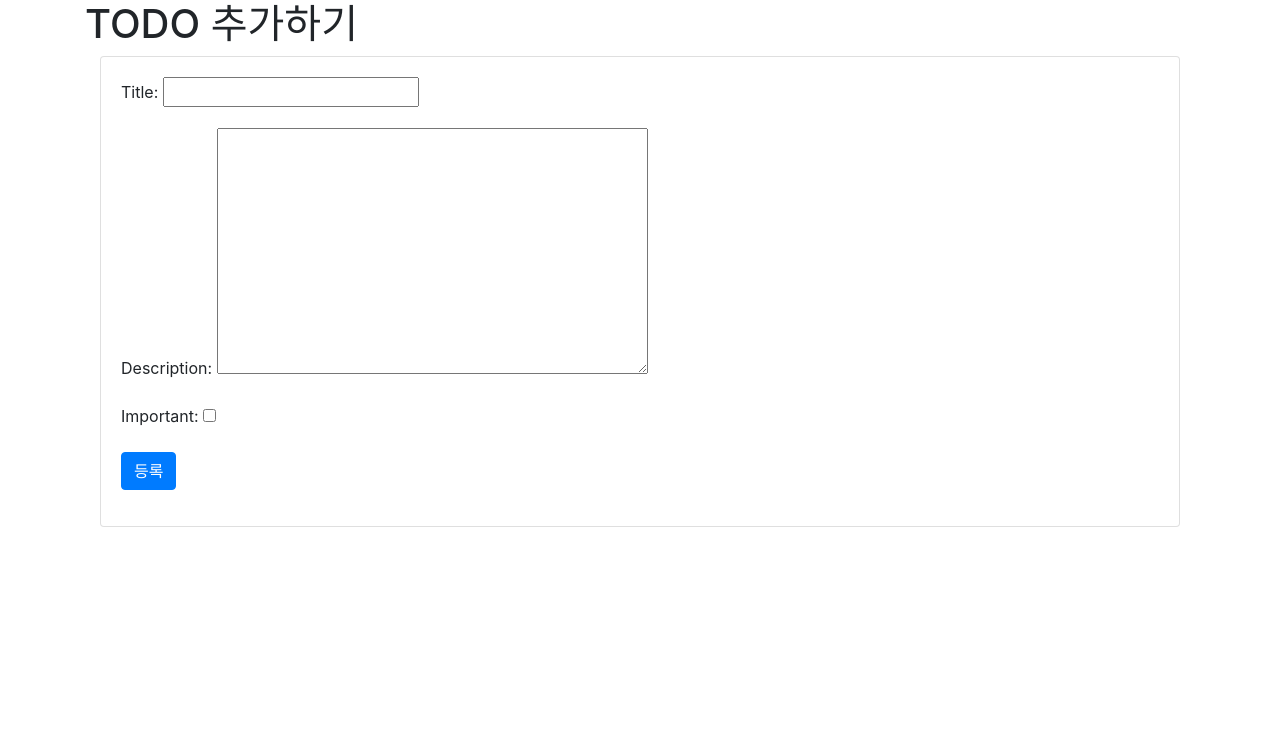
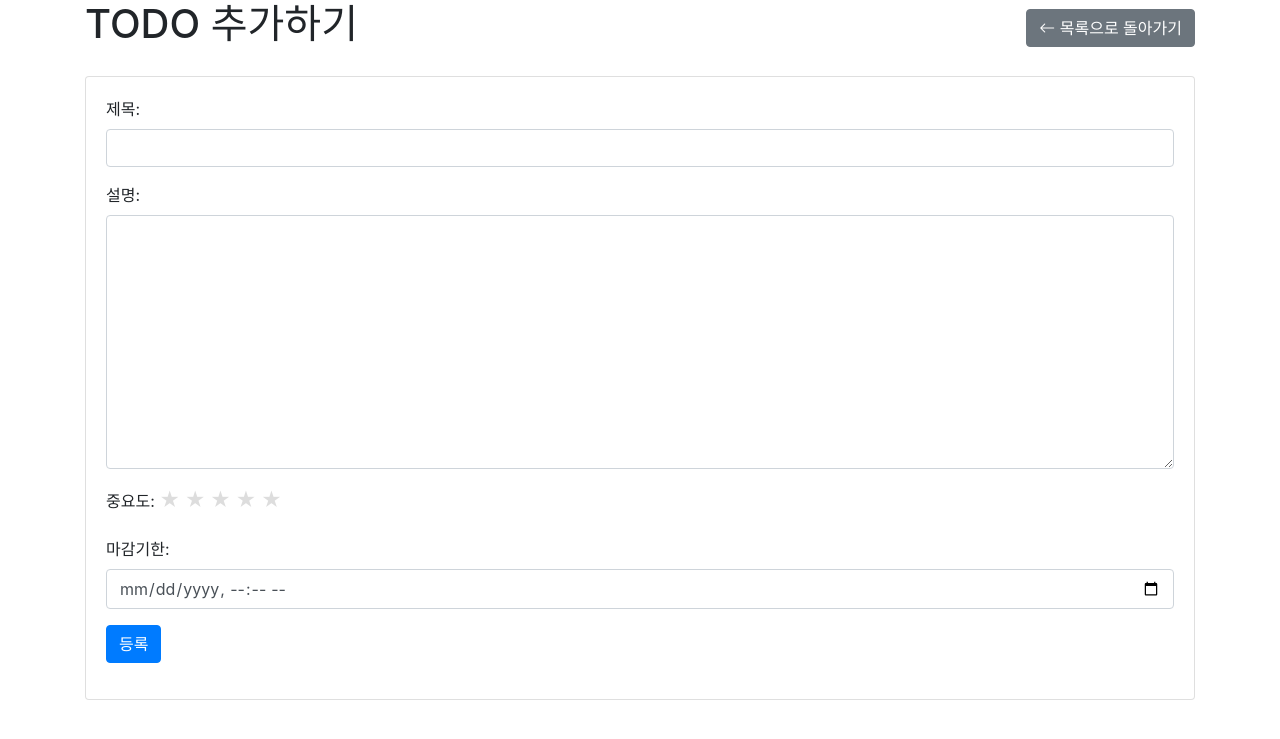
Before and after one commit to YoonMay26/todo-project, a Django app: page /todo/post/ in a window 1280 px wide. Shown: the top 739 px of the page. Run offline with Django 3.2, Linux system fonts and the light colour scheme; some libraries are stand-ins or nearby versions.

Commit message:
todo_post edit

```diff
--- a/todolist/mytodo/settings.py
+++ b/todolist/mytodo/settings.py
@@ -117,3 +117,5 @@ USE_TZ = True
 # https://docs.djangoproject.com/en/3.1/howto/static-files/
 
 STATIC_URL = '/static/'
+
+DEFAULT_AUTO_FIELD = 'django.db.models.BigAutoField'
--- a/todolist/todo/forms.py
+++ b/todolist/todo/forms.py
@@ -1,8 +1,12 @@
 from django import forms
 from .models import Todo
-
 
 class TodoForm(forms.ModelForm):
     class Meta:
         model = Todo
-        fields = ('title', 'description', 'important')
+        fields = ['title', 'description', 'important', 'deadline']
+        widgets = {
+            'title': forms.TextInput(attrs={'class': 'form-control'}),
+            'description': forms.Textarea(attrs={'class': 'form-control'}),
+            'deadline': forms.DateTimeInput(attrs={'class': 'form-control', 'type': 'datetime-local'}),
+        }
--- a/todolist/todo/models.py
+++ b/todolist/todo/models.py
@@ -1,13 +1,12 @@
 from django.db import models
 
-
-# Create your models here.
 class Todo(models.Model):
     title = models.CharField(max_length=100)
     description = models.TextField(blank=True)
-    created = models.DateTimeField(auto_now_add=True)
+    created = models.DateTimeField(blank=True)
+    deadline = models.DateTimeField(null=True, blank=True)  # 새로운 필드
     complete = models.BooleanField(default=False)
-    important = models.BooleanField(default=False)
+    important = models.IntegerField(default=0)  # Boolean에서 IntegerField로 변경 (0-5 값)
 
     def __str__(self):
         return self.title
--- a/todolist/todo/templates/todo/todo_post.html
+++ b/todolist/todo/templates/todo/todo_post.html
@@ -6,17 +6,79 @@
       href="https://maxcdn.bootstrapcdn.com/bootstrap/4.0.0/css/bootstrap.min.css"
     />
     <link rel="stylesheet" href="https://cdn.jsdelivr.net/npm/bootstrap-icons@1.7.1/font/bootstrap-icons.css">
+    <!-- jQuery 추가 -->
+    <script src="https://code.jquery.com/jquery-3.6.0.min.js"></script>
+    <style>
+      .star-rating {
+        display: inline-block;
+      }
+      .star {
+        color: #ddd;
+        cursor: pointer;
+        font-size: 20px;
+      }
+      .star.active {
+        color: #ffd700;
+      }
+      .deadline-input {
+        margin-bottom: 15px;
+      }
+      .header-container {
+        display: flex;
+        justify-content: space-between;
+        align-items: center;
+        margin-bottom: 20px;
+      }
+    </style>
   </head>
   <body>
-  <div class="container">
-    <h1>TODO 추가하기</h1>
     <div class="container">
+      <!-- 헤더 부분을 flex로 변경 -->
+      <div class="header-container">
+        <h1>TODO 추가하기</h1>
+        <a href="{% url 'todo_list' %}" class="btn btn-secondary">
+          <i class="bi bi-arrow-left"></i> 목록으로 돌아가기
+        </a>
+      </div>
+
       <div class="row">
         <div class="col-md-12">
           <div class="card">
             <div class="card-body">
               <form method="POST">
-                {% csrf_token %} {{ form.as_p }}
+                {% csrf_token %}
+
+                <!-- 제목 필드 -->
+                <div class="form-group">
+                  <label for="id_title">제목:</label>
+                  {{ form.title }}
+                </div>
+
+                <!-- 설명 필드 -->
+                <div class="form-group">
+                  <label for="id_description">설명:</label>
+                  {{ form.description }}
+                </div>
+
+                <!-- 중요도 별점 -->
+                <div class="form-group">
+                  <label>중요도:</label>
+                  <div class="star-rating">
+                    <span class="star" data-value="1">★</span>
+                    <span class="star" data-value="2">★</span>
+                    <span class="star" data-value="3">★</span>
+                    <span class="star" data-value="4">★</span>
+                    <span class="star" data-value="5">★</span>
+                  </div>
+                  <input type="hidden" name="important" id="important-value" value="0">
+                </div>
+
+                <!-- 마감기한 입력 -->
+                <div class="form-group">
+                  <label for="deadline">마감기한:</label>
+                  <input type="datetime-local" class="form-control" id="deadline" name="deadline">
+                </div>
+
                 <button type="submit" class="btn btn-primary">등록</button>
               </form>
             </div>
@@ -24,6 +86,31 @@
         </div>
       </div>
     </div>
+
+    <script>
+      $(document).ready(function() {
+        // 별점 기능
+        $('.star').on('click', function() {
+          const value = $(this).data('value');
+          $('#important-value').val(value);
+
+          $('.star').removeClass('active');
+          $(this).prevAll('.star').addBack().addClass('active');
+        });
+
+        // 마우스 호버 효과
+        $('.star').on('mouseover', function() {
+          $(this).prevAll('.star').addBack().addClass('active');
+        });
+
+        $('.star').on('mouseout', function() {
+          const currentValue = $('#important-value').val();
+          $('.star').removeClass('active');
+          if (currentValue > 0) {
+            $('.star').slice(0, currentValue).addClass('active');
+          }
+        });
+      });
+    </script>
   </body>
-  </div>
 </html>
--- a/todolist/todo/views.py
+++ b/todolist/todo/views.py
@@ -1,4 +1,5 @@
 from django.shortcuts import render, redirect
+from django.utils import timezone
 from .models import Todo
 from .forms import TodoForm
 
@@ -18,6 +19,7 @@ def todo_post(request):
         form = TodoForm(request.POST)
         if form.is_valid():
             todo = form.save(commit=False)
+            todo.created = timezone.now()
             todo.save()
             return redirect('todo_list')
     else:
```
Also changed, not shown: todolist/todo/templates/todo/todo_list.html (+33 -7 lines), todolist/db.sqlite3, todolist/todo/migrations/0003_todo_deadline_alter_todo_created_alter_todo_id_and_more.py (added).
